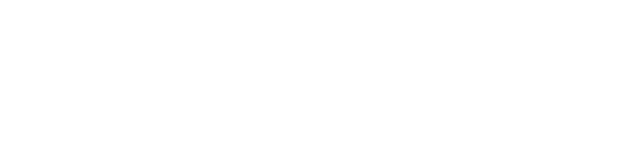
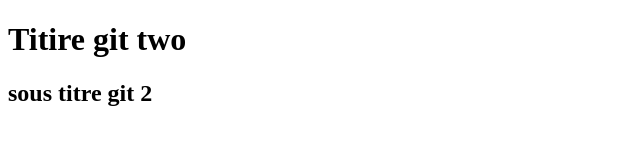
Before and after one commit to Walid-wm/sharezza-social, a plain HTML site: page index.html in a window 1280 px wide. Shown: the whole page, without its empty margins (0-640 px from the left). Drawn offline with Linux system fonts and the light colour scheme.

Commit message:
change title, add h1 and h2

```diff
--- a/index.html
+++ b/index.html
@@ -2,9 +2,11 @@
 <html>
   <head>
     <meta charset="UTF-8">
-    <title>title</title>
+    <title>title de la quete git 2</title>
   </head>
   <body>
+    <h1>Titire git two</h1>
+    <h2> sous titre git 2</h2>
 
   </body>
 </html>
```
